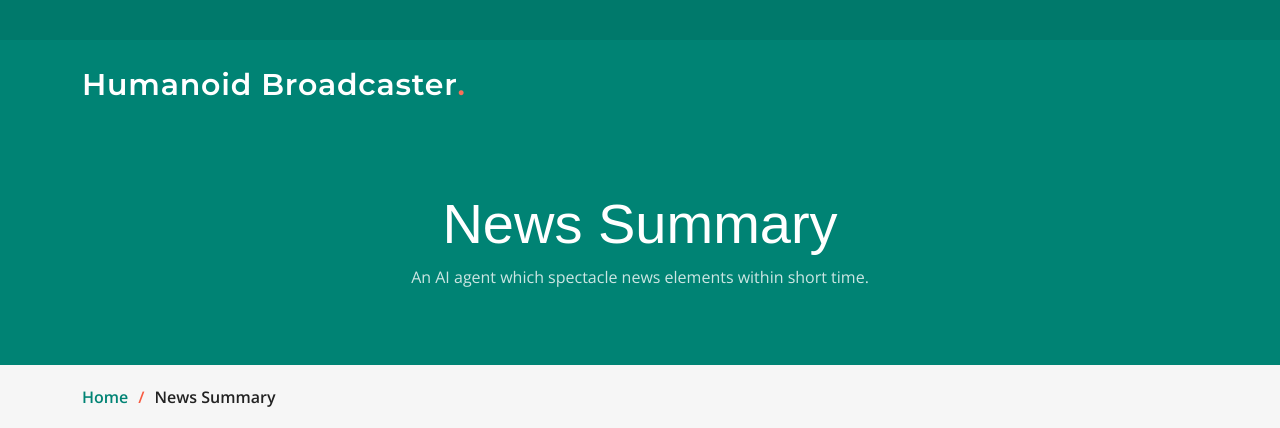
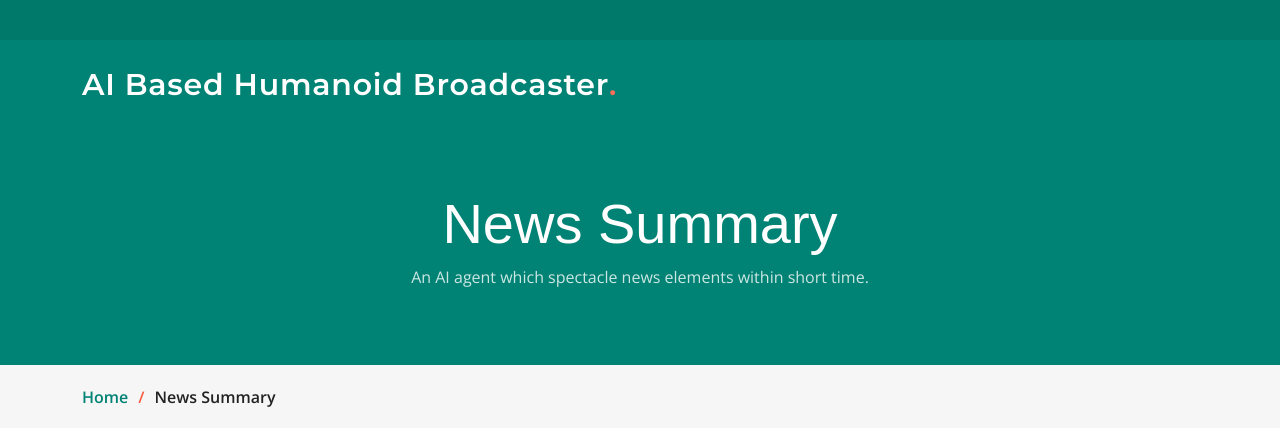
Before and after one commit to HumanoidBroadcaster001/AI_Based_Humanoid_Broadcaster, a Flask app: template templates/result.html in a window 1280 px wide. Shown: the top 428 px of the page. Run offline with Flask 2, Linux system fonts and the light colour scheme; the template is opened without the code that fills it, so the values that code supplies are empty; parts of the project's set-up code (start-up, migrations or seed data) failed here and were passed over; some libraries are stand-ins or nearby versions.

Commit message:
templates folder updated

```diff
--- a/templates/result.html
+++ b/templates/result.html
@@ -51,7 +51,7 @@
       <a href="index.html" class="logo d-flex align-items-center">
         <!-- Uncomment the line below if you also wish to use an image logo -->
         <!-- <img src="static/img/logo.png" alt=""> -->
-        <h1>Humanoid Broadcaster<span>.</span></h1>
+        <h1>AI Based Humanoid Broadcaster<span>.</span></h1>
       </a>
       <nav id="navbar" class="navbar">
 
```
